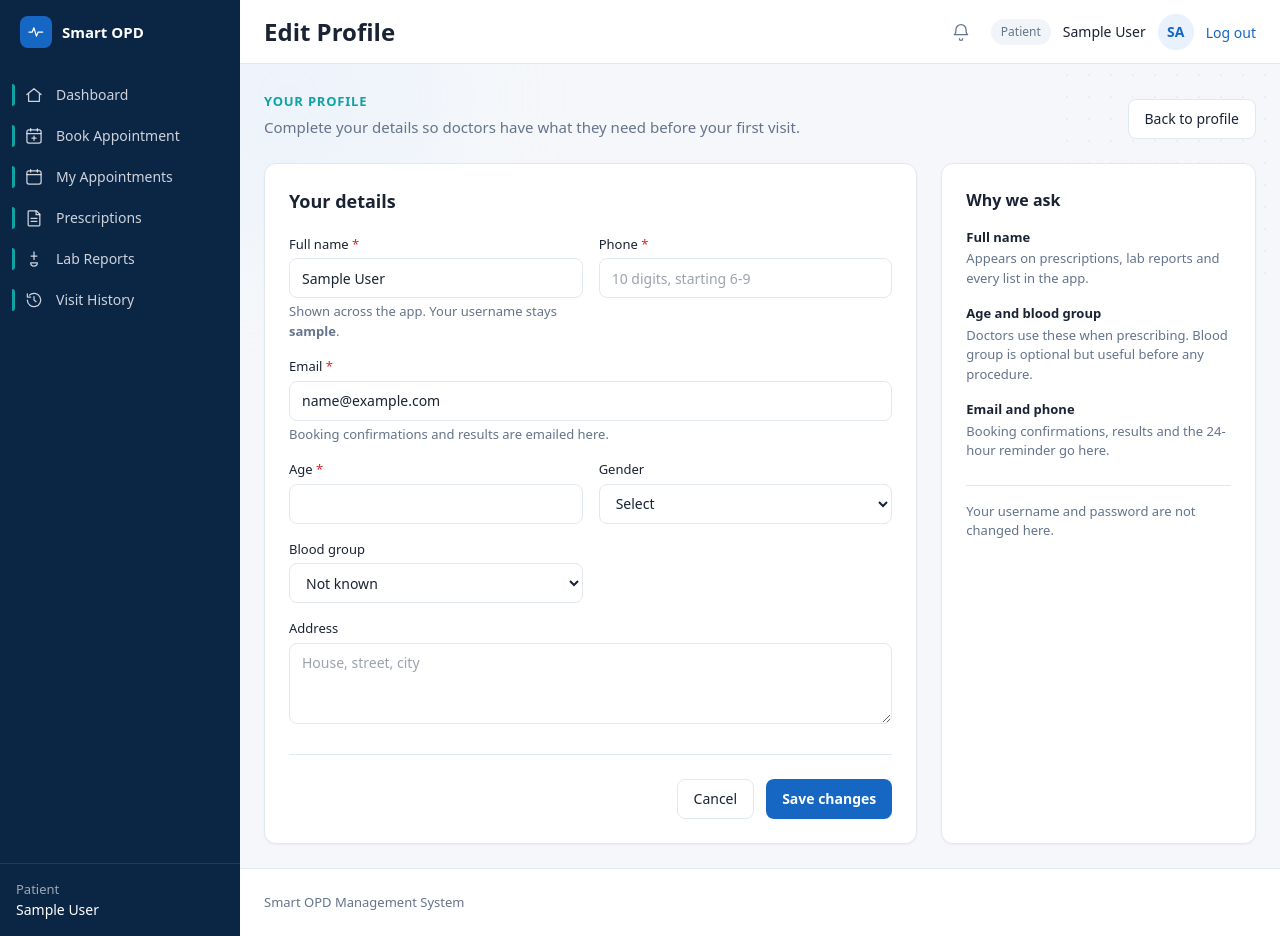
After one commit to prince220504/Smart-Opd-Managment-System, a Django app: page /accounts/profile/edit/ in a window 1280 px wide. The commit adds this page. Run offline with Django 5.2, Linux system fonts and the light colour scheme; the visitor is signed in with stand-in values (Sample User, id 1); data that the repository does not hold is empty; parts of the project's set-up code (start-up, migrations or seed data) failed here and were passed over; some libraries are stand-ins or nearby versions.

Commit message:
feat(frontend): profile edit page and fuller profile details

```diff
--- /dev/null
+++ b/frontend/templates/accounts/profile_edit.html
@@ -0,0 +1,144 @@
+{% extends 'base.html' %}
+
+{% block title %}Edit Profile · Smart OPD{% endblock %}
+{% block page_title %}Edit Profile{% endblock %}
+
+{% block page_intro %}
+<div class="mb-6 flex flex-col gap-2 sm:flex-row sm:items-end sm:justify-between">
+  <div>
+    <span class="text-[13px] uppercase text-[#0FA3A3]" style="font-weight:600;letter-spacing:.06em;">Your profile</span>
+    <p class="mt-1 text-[14px] text-[#64748B] sm:text-[15px]">
+      {% if not user.age and user.role == 'PATIENT' %}
+      Complete your details so doctors have what they need before your first visit.
+      {% else %}
+      Keep your contact and personal details up to date.
+      {% endif %}
+    </p>
+  </div>
+  <a href="{% url 'accounts:profile' %}" class="inline-flex h-10 items-center justify-center self-start rounded-lg border border-[#E2E8F0] bg-white px-4 text-[14px] hover:bg-[#F8FAFC] sm:self-auto" style="font-weight:500;">Back to profile</a>
+</div>
+{% endblock %}
+
+{% block content %}
+<div class="grid gap-6 lg:grid-cols-3">
+
+  <div class="lg:col-span-2">
+    <form method="post" class="rounded-xl border border-[#E2E8F0] bg-white p-6 shadow-sm">
+      {% csrf_token %}
+      <h2 class="text-[18px]" style="font-weight:600;">Your details</h2>
+
+      {% if form.errors %}
+      <div class="mt-4 rounded-lg border border-[#FECACA] bg-[#FEF2F2] p-3 text-[13px] text-[#DC2626]">
+        {% for field, errors in form.errors.items %}
+        <p>{{ field }}: {{ errors|join:", " }}</p>
+        {% endfor %}
+      </div>
+      {% endif %}
+
+      <div class="mt-5 grid gap-4 sm:grid-cols-2">
+        <div>
+          <label for="{{ form.full_name.id_for_label }}" class="mb-1 block text-[13px]" style="font-weight:500;">Full name <span class="text-[#DC2626]">*</span></label>
+          <input id="{{ form.full_name.id_for_label }}" type="text" name="{{ form.full_name.html_name }}" value="{{ form.full_name.value|default:'' }}" required
+                 class="h-10 w-full rounded-lg border border-[#E2E8F0] px-3 text-[14px]" placeholder="e.g. Ananya Iyer">
+          <p class="mt-1 text-[13px] text-[#64748B]">Shown across the app. Your username stays <strong>{{ user.username }}</strong>.</p>
+        </div>
+
+        <div>
+          <label for="{{ form.phone.id_for_label }}" class="mb-1 block text-[13px]" style="font-weight:500;">Phone <span class="text-[#DC2626]">*</span></label>
+          <input id="{{ form.phone.id_for_label }}" type="text" name="{{ form.phone.html_name }}" value="{{ form.phone.value|default:'' }}" required
+                 class="h-10 w-full rounded-lg border border-[#E2E8F0] px-3 text-[14px]" placeholder="10 digits, starting 6-9">
+        </div>
+
+        <div class="sm:col-span-2">
+          <label for="{{ form.email.id_for_label }}" class="mb-1 block text-[13px]" style="font-weight:500;">Email <span class="text-[#DC2626]">*</span></label>
+          <input id="{{ form.email.id_for_label }}" type="email" name="{{ form.email.html_name }}" value="{{ form.email.value|default:'' }}" required
+                 class="h-10 w-full rounded-lg border border-[#E2E8F0] px-3 text-[14px]" placeholder="you@example.com">
+          <p class="mt-1 text-[13px] text-[#64748B]">Booking confirmations and results are emailed here.</p>
+        </div>
+
+        {% if form.age %}
+        <div>
+          <label for="{{ form.age.id_for_label }}" class="mb-1 block text-[13px]" style="font-weight:500;">Age <span class="text-[#DC2626]">*</span></label>
+          <input id="{{ form.age.id_for_label }}" type="number" min="0" max="120" name="{{ form.age.html_name }}" value="{{ form.age.value|default:'' }}" required
+                 class="h-10 w-full rounded-lg border border-[#E2E8F0] px-3 text-[14px]">
+        </div>
+        {% endif %}
+
+        <div>
+          <label for="{{ form.gender.id_for_label }}" class="mb-1 block text-[13px]" style="font-weight:500;">Gender</label>
+          <select id="{{ form.gender.id_for_label }}" name="{{ form.gender.html_name }}"
+                  class="h-10 w-full rounded-lg border border-[#E2E8F0] bg-white px-3 text-[14px]">
+            <option value="">Select</option>
+            {% for value, label in form.fields.gender.choices %}
+            {% if value %}<option value="{{ value }}" {% if form.gender.value == value %}selected{% endif %}>{{ label }}</option>{% endif %}
+            {% endfor %}
+          </select>
+        </div>
+
+        {% if form.blood_group %}
+        <div>
+          <label for="{{ form.blood_group.id_for_label }}" class="mb-1 block text-[13px]" style="font-weight:500;">Blood group</label>
+          <select id="{{ form.blood_group.id_for_label }}" name="{{ form.blood_group.html_name }}"
+                  class="h-10 w-full rounded-lg border border-[#E2E8F0] bg-white px-3 text-[14px]">
+            <option value="">Not known</option>
+            {% for value, label in form.fields.blood_group.choices %}
+            {% if value %}<option value="{{ value }}" {% if form.blood_group.value == value %}selected{% endif %}>{{ label }}</option>{% endif %}
+            {% endfor %}
+          </select>
+        </div>
+        {% endif %}
+
+        {% if form.department %}
+        <div>
+          <label for="{{ form.department.id_for_label }}" class="mb-1 block text-[13px]" style="font-weight:500;">Department</label>
+          <select id="{{ form.department.id_for_label }}" name="{{ form.department.html_name }}"
+                  class="h-10 w-full rounded-lg border border-[#E2E8F0] bg-white px-3 text-[14px]">
+            <option value="">Not set</option>
+            {% for value, label in form.fields.department.choices %}
+            {% if value %}<option value="{{ value }}" {% if form.department.value == value %}selected{% endif %}>{{ label }}</option>{% endif %}
+            {% endfor %}
+          </select>
+          <p class="mt-1 text-[13px] text-[#64748B]">Patients see this when choosing a doctor.</p>
+        </div>
+        {% endif %}
+
+        {% if form.address %}
+        <div class="sm:col-span-2">
+          <label for="{{ form.address.id_for_label }}" class="mb-1 block text-[13px]" style="font-weight:500;">Address</label>
+          <textarea id="{{ form.address.id_for_label }}" name="{{ form.address.html_name }}" rows="3"
+                    class="w-full rounded-lg border border-[#E2E8F0] px-3 py-2 text-[14px]"
+                    placeholder="House, street, city">{{ form.address.value|default:"" }}</textarea>
+        </div>
+        {% endif %}
+      </div>
+
+      <div class="mt-6 flex flex-col gap-3 border-t border-[#E2E8F0] pt-6 sm:flex-row sm:justify-end">
+        <a href="{% url 'accounts:profile' %}" class="inline-flex h-10 items-center justify-center rounded-lg border border-[#E2E8F0] bg-white px-4 text-[14px] hover:bg-[#F8FAFC]" style="font-weight:500;">Cancel</a>
+        <button type="submit" class="inline-flex h-10 items-center justify-center rounded-lg bg-[#1666C4] px-4 text-[14px] text-white hover:bg-[#1155A6]" style="font-weight:600;">Save changes</button>
+      </div>
+    </form>
+  </div>
+
+  <aside class="rounded-xl border border-[#E2E8F0] bg-white p-6 shadow-sm">
+    <h2 class="text-[16px]" style="font-weight:600;">Why we ask</h2>
+    <dl class="mt-4 space-y-4 text-[13px]">
+      <div>
+        <dt class="text-[#1A2333]" style="font-weight:600;">Full name</dt>
+        <dd class="mt-0.5 text-[#64748B]">Appears on prescriptions, lab reports and every list in the app.</dd>
+      </div>
+      {% if form.age %}
+      <div>
+        <dt class="text-[#1A2333]" style="font-weight:600;">Age and blood group</dt>
+        <dd class="mt-0.5 text-[#64748B]">Doctors use these when prescribing. Blood group is optional but useful before any procedure.</dd>
+      </div>
+      {% endif %}
+      <div>
+        <dt class="text-[#1A2333]" style="font-weight:600;">Email and phone</dt>
+        <dd class="mt-0.5 text-[#64748B]">Booking confirmations, results and the 24-hour reminder go here.</dd>
+      </div>
+    </dl>
+    <p class="mt-6 border-t border-[#E2E8F0] pt-4 text-[13px] text-[#64748B]">Your username and password are not changed here.</p>
+  </aside>
+
+</div>
+{% endblock %}
```
Also changed, not shown: frontend/templates/accounts/profile.html (+26 -1 lines).
